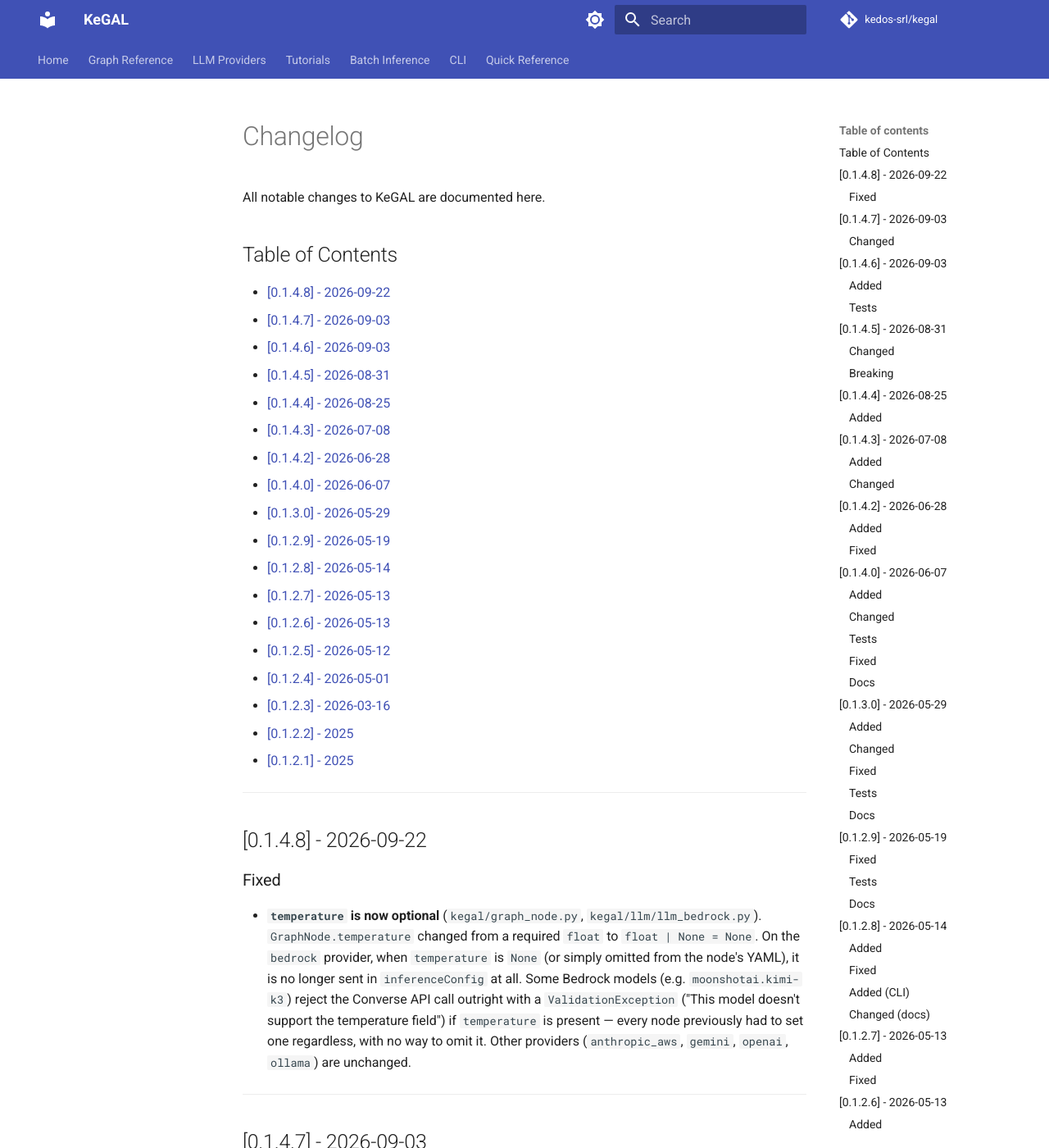
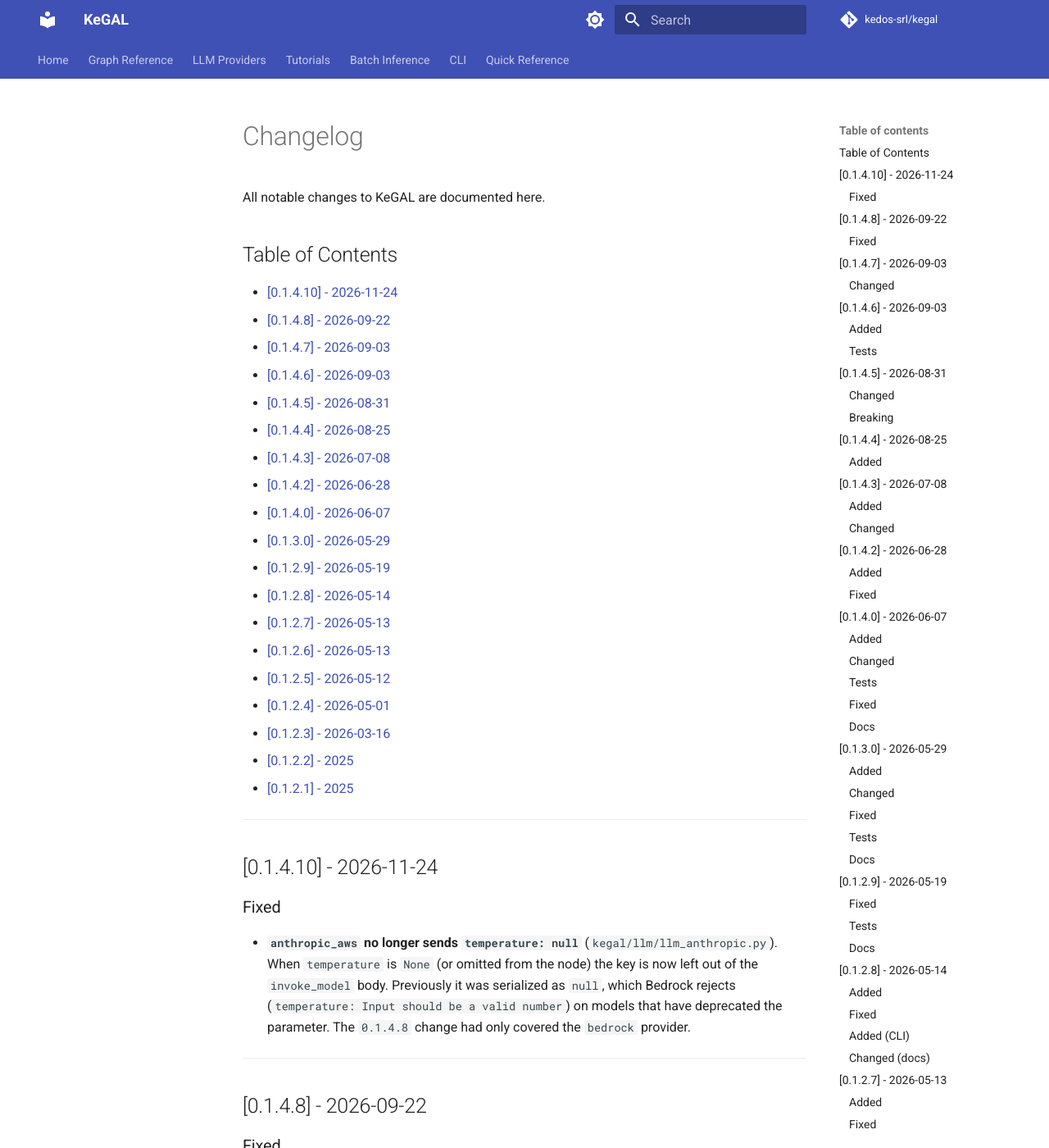
Before and after one commit to Kedos-srl/kegal, an MkDocs documentation site: the page built from docs/CHANGELOG.md, in a window 1280 px wide and 1400 px high. Shown: the whole window at 82% size. Built offline with MkDocs 1.6.1 and Material for MkDocs 9.7.7, drawn with Linux system fonts in a browser that asks for light colours; comment, search, counter and statistics services are not loaded.

Commit message:
docs: temperature opzionale (GraphNode, quick reference), changelog 0.1.4.10
Co-Authored-By: Claude Sonnet 5.5 <noreply@anthropic.com>

```diff
--- a/docs/CHANGELOG.md
+++ b/docs/CHANGELOG.md
@@ -4,6 +4,7 @@ All notable changes to KeGAL are documented here.
 
 ## Table of Contents
 
+- [[0.1.4.10] - 2026-11-24](#01410---2026-11-24)
 - [[0.1.4.8] - 2026-09-22](#0148---2026-09-22)
 - [[0.1.4.7] - 2026-09-03](#0147---2026-09-03)
 - [[0.1.4.6] - 2026-09-03](#0146---2026-09-03)
@@ -22,6 +23,18 @@ All notable changes to KeGAL are documented here.
 - [[0.1.2.3] - 2026-03-16](#0123---2026-03-16)
 - [[0.1.2.2] - 2025](#0122---2025)
 - [[0.1.2.1] - 2025](#0121---2025)
+
+---
+
+## [0.1.4.10] - 2026-11-24
+
+### Fixed
+
+- **`anthropic_aws` no longer sends `temperature: null`** (`kegal/llm/llm_anthropic.py`).
+  When `temperature` is `None` (or omitted from the node) the key is now left out of the
+  `invoke_model` body. Previously it was serialized as `null`, which Bedrock rejects
+  (`temperature: Input should be a valid number`) on models that have deprecated the
+  parameter. The `0.1.4.8` change had only covered the `bedrock` provider.
 
 ---
 
```
Also changed, not shown: docs/graph_doc.md (+1 -1 lines), docs/quick_reference.md (+1 -1 lines).
